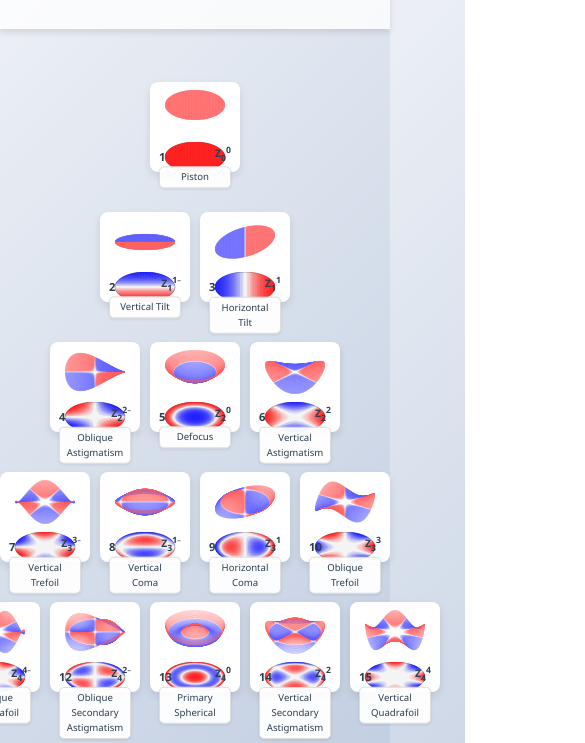
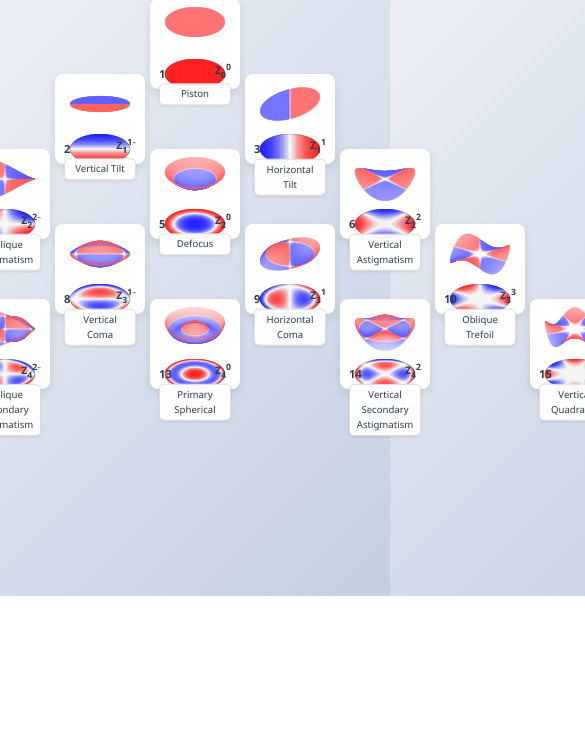
Before and after one commit to jacopomaroli/interactive-zernike, a plain HTML site: page index.html in a window 390 px wide. Shown: the part 248-991 px from the top of the page, 585 px wide, since content can reach past the window. After the commit the page ends 844 px from the top, so only its background shows below. Drawn offline with nearby package versions, Linux system fonts and the light colour scheme.

Commit message:
layout grid packing

```diff
--- a/index.html
+++ b/index.html
@@ -10,7 +10,6 @@
 <body>
     <header>
         <h1>ANSI Standard Zernike Mode Pyramid</h1>
-        <p>Click on any mode to view detailed 2D and 3D representations</p>
     </header>
 
     <main>
--- a/styles.css
+++ b/styles.css
@@ -16,7 +16,6 @@ header {
     text-align: center;
     padding: 2rem 1rem;
     background-color: rgba(255, 255, 255, 0.8);
-    margin-bottom: 2rem;
     box-shadow: 0 4px 6px rgba(0, 0, 0, 0.1);
 }
 
@@ -43,7 +42,11 @@ header p {
 .pyramid-row {
     display: flex;
     justify-content: center;
-    margin-bottom: 10px;
+    gap: 120px;
+}
+
+.pyramid-row:not(:first-child) {
+    margin-top: -60px;
 }
 
 .zernike-mode {
@@ -246,6 +249,14 @@ header p {
         height: 90px;
     }
 
+    .pyramid-row {
+        gap: 90px;
+    }
+
+    .pyramid-row:not(:first-child) {
+        margin-top: -45px;
+    }
+
     .visualization-container {
         flex-direction: column;
     }
```
